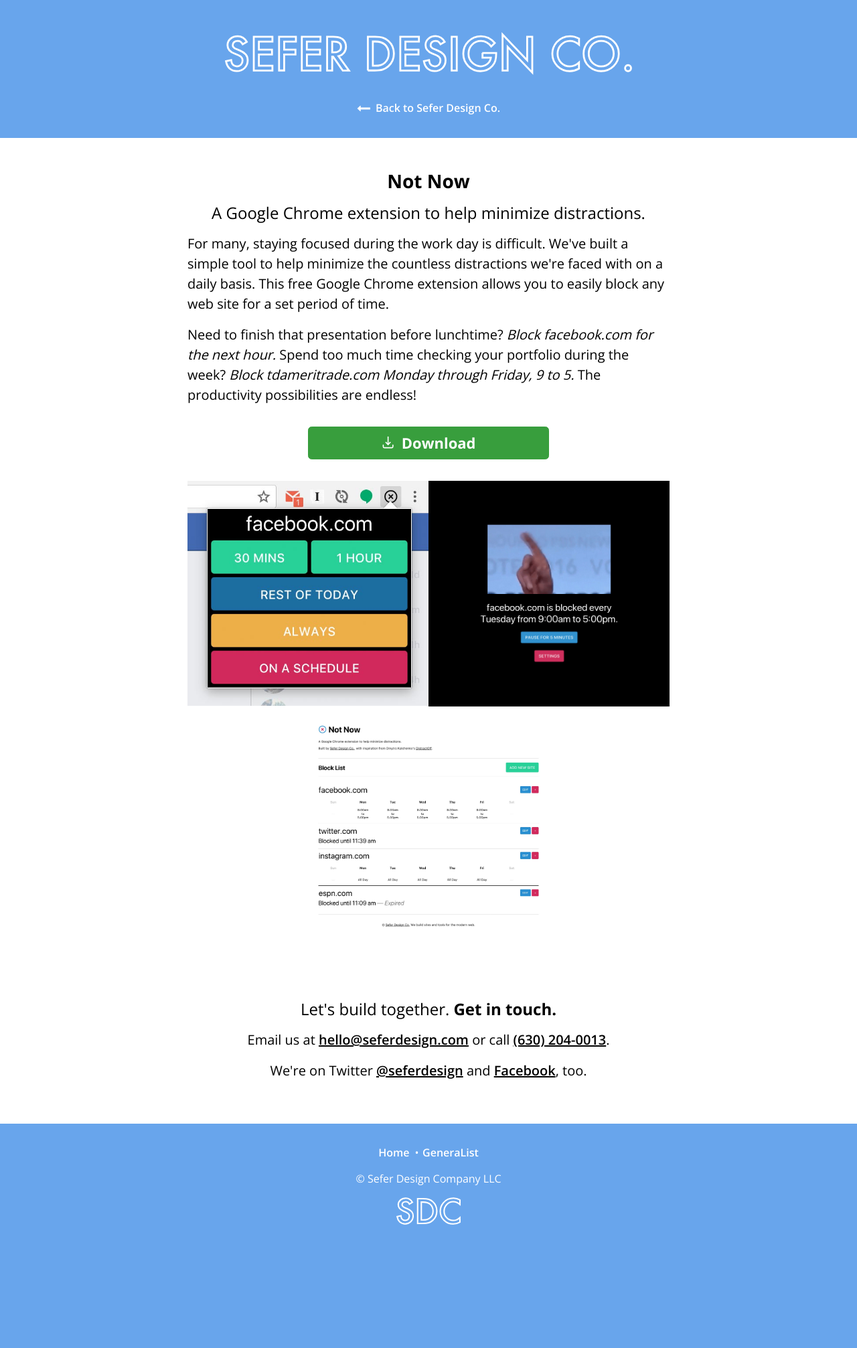
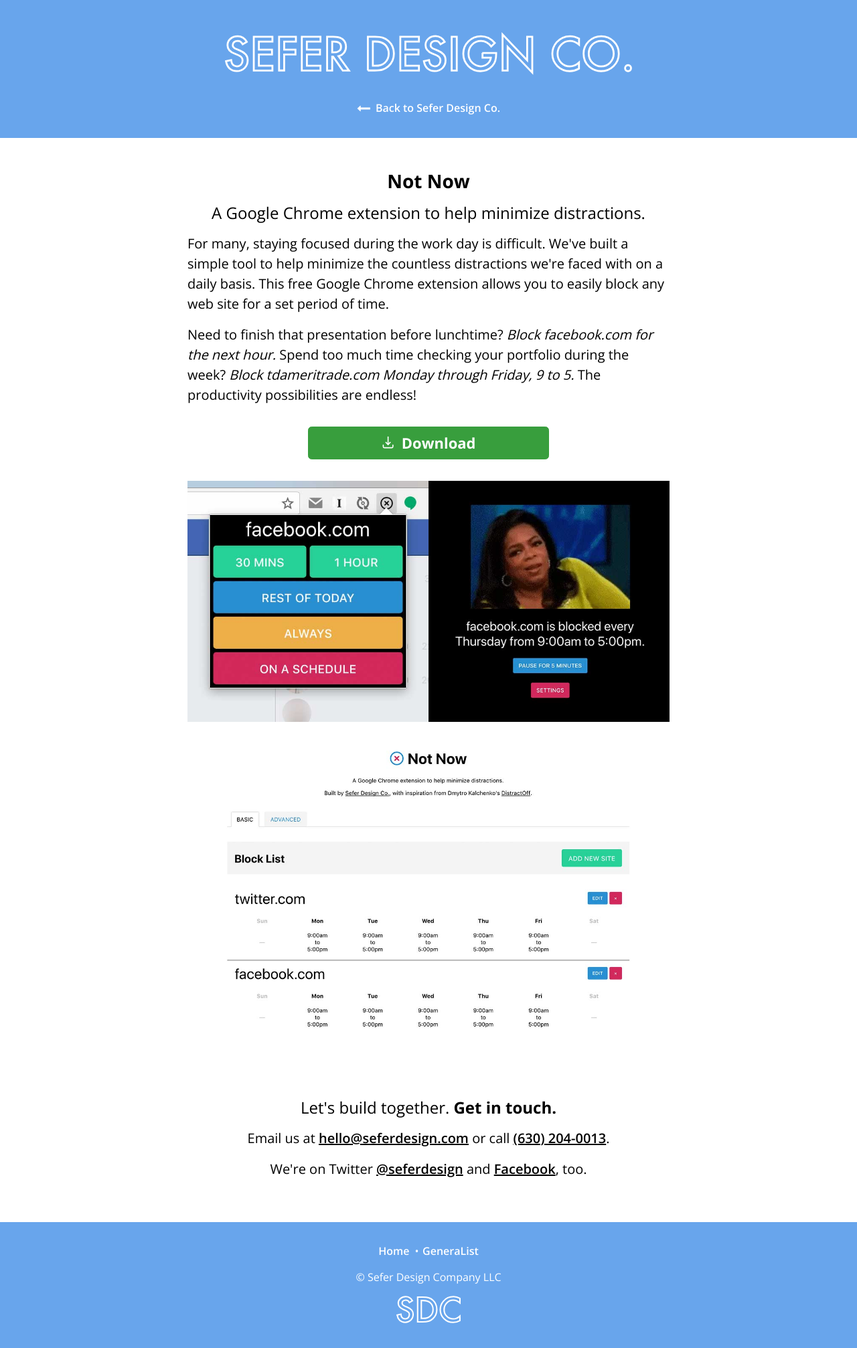
Before and after one commit to SeferDesign/seferdesign.com, a Jekyll site: the page built from _src/not-now.html, in a window 1280 px wide. Shown: the whole page at 67% size. Built offline with Jekyll 4.4.1, drawn with Linux system fonts in a browser that asks for light colours; before the commit the page ends 1867 px from its top, so only the background shows below that.

```diff
--- a/_src/assets/style/partials/_global.scss
+++ b/_src/assets/style/partials/_global.scss
@@ -615,7 +615,7 @@ form {
   }
 
   &-not-now .btn {
-    margin: 1rem 0px;
+    margin: 1rem 0px 2rem;
   }
 
 }
--- a/_src/not-now.html
+++ b/_src/not-now.html
@@ -16,19 +16,18 @@ bodyClasses: 'product product-not-now'
           <p>For many, staying focused during the work day is difficult. We've built a simple tool to help minimize the countless distractions we're faced with on a daily basis. This free Google Chrome extension allows you to easily block any web site for a set period of time.</p>
           <p>Need to finish that presentation before lunchtime? <em>Block facebook.com for the next hour.</em> Spend too much time checking your portfolio during the week? <em>Block tdameritrade.com Monday through Friday, 9 to 5.</em> The productivity possibilities are endless!</p>
           <div class="sub-product-grid pure-g">
-            <div class="sub-product pure-u-1-1 pure-u-md-1-4"></div>
-            <div class="sub-product pure-u-1-1 pure-u-md-1-2">
+            <div class="pure-u-1-1 pure-u-md-1-4"></div>
+            <div class="pure-u-1-1 pure-u-md-1-2">
               <a class="btn btn-lg btn-block" target="_blank" href="https://chrome.google.com/webstore/detail/not-now/bhnjpdlfcopbclhlflmoodpdmlplcajb"><svg class="icon icon-download left"><use xlink:href="#icon-download" /></svg>Download</a>
             </div>
-            <div class="sub-product pure-u-1-1 pure-u-md-1-4"></div>
+            <div class="pure-u-1-1 pure-u-md-1-4"></div>
             <div class="sub-product pure-u-1-1 pure-u-md-1-2">
               <img src="{{ site.distbase }}/images/not-now-popup.jpg">
             </div>
             <div class="sub-product pure-u-1-1 pure-u-md-1-2">
               <img src="{{ site.distbase }}/images/not-now-blocked.jpg">
             </div>
-            <div class="sub-product pure-u-1-1 pure-u-md-1-4"></div>
-            <div class="sub-product pure-u-1-1 pure-u-md-1-2">
+            <div class="sub-product pure-u-1-1 pure-u-md-1-1">
               <img src="{{ site.distbase }}/images/not-now-settings.jpg">
             </div>
           </div>
```
Also changed, not shown: _src/_includes/style.css, _src/assets/images/not-now-blocked.jpg, _src/assets/images/not-now-popup.jpg, _src/assets/images/not-now-settings.jpg, _src/dist/images/not-now-blocked.jpg, _src/dist/images/not-now-popup.jpg, _src/dist/images/not-now-settings.jpg.
